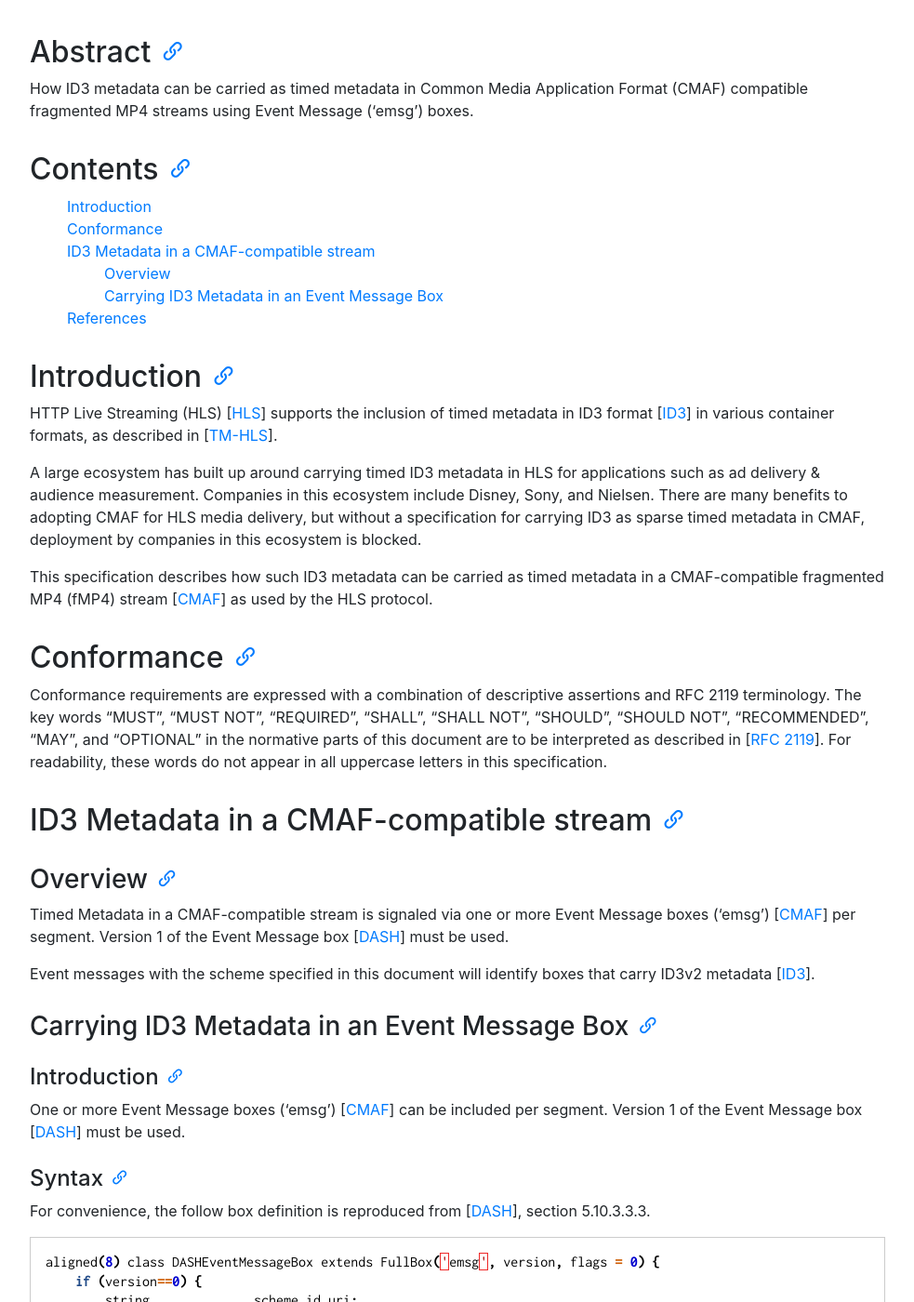
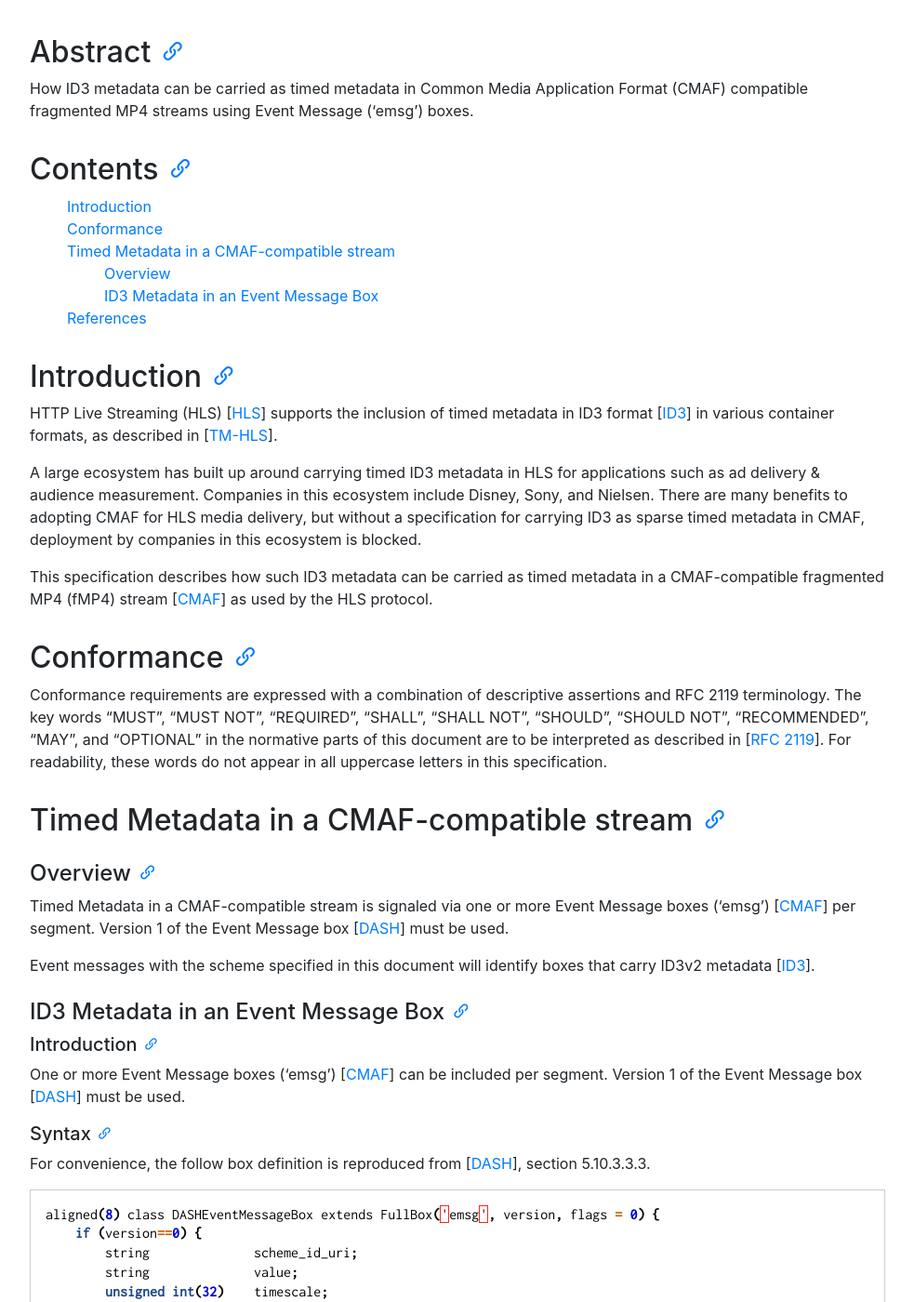
Before and after one commit to AOMediaCodec/id3-emsg, a Jekyll site: the page built from index.md, in a window 1280 px wide and 1400 px high, scrolled down 763 px. Shown: the whole window at 93% size, without its empty margins (53-1036 px from the left). Built offline with Jekyll 4.4.1, drawn with Linux system fonts in a browser that asks for light colours; nearby versions of some CDN libraries.

Commit message:
Update av1-id3.md
slight changes to headings

```diff
--- a/av1-id3.md
+++ b/av1-id3.md
@@ -51,25 +51,25 @@ This specification describes how such ID3 metadata can be carried as timed metad
 ## Conformance
 Conformance requirements are expressed with a combination of descriptive assertions and RFC 2119 terminology. The key words “MUST”, “MUST NOT”, “REQUIRED”, “SHALL”, “SHALL NOT”, “SHOULD”, “SHOULD NOT”, “RECOMMENDED”, “MAY”, and “OPTIONAL” in the normative parts of this document are to be interpreted as described in \[[RFC 2119]\]. For readability, these words do not appear in all uppercase letters in this specification.
 
-## ID3 Metadata in a CMAF-compatible stream
+## Timed Metadata in a CMAF-compatible stream
 
-### Overview
+#### Overview
 
 Timed Metadata in a CMAF-compatible stream is signaled via one or more Event Message boxes ('emsg') \[[CMAF]\] per segment. Version 1 of the Event Message box \[[DASH]\] must be used.
 
 Event messages with the scheme specified in this document will identify boxes that carry ID3v2 metadata \[[ID3]\].
 
 
-### Carrying ID3 Metadata in an Event Message Box
+#### ID3 Metadata in an Event Message Box
 
 
-#### Introduction
+##### Introduction
 {:.no_toc }
 
 One or more Event Message boxes ('emsg') \[[CMAF]\] can be included per segment. Version 1 of the Event Message box \[[DASH]\] must be used.
 
 
-#### Syntax
+##### Syntax
 {:.no_toc }
 
 For convenience, the follow box definition is reproduced from \[[DASH]\], section 5.10.3.3.3.
@@ -96,7 +96,7 @@ aligned(8) class DASHEventMessageBox extends FullBox('emsg', version, flags = 0)
 ~~~~~
 
 
-#### Semantics
+##### Semantics
 {:.no_toc }
 
 `scheme_id_uri` set to "https://aomedia.org/emsg/ID3" to identify ID3v2 metadata \[[ID3]\].
```
